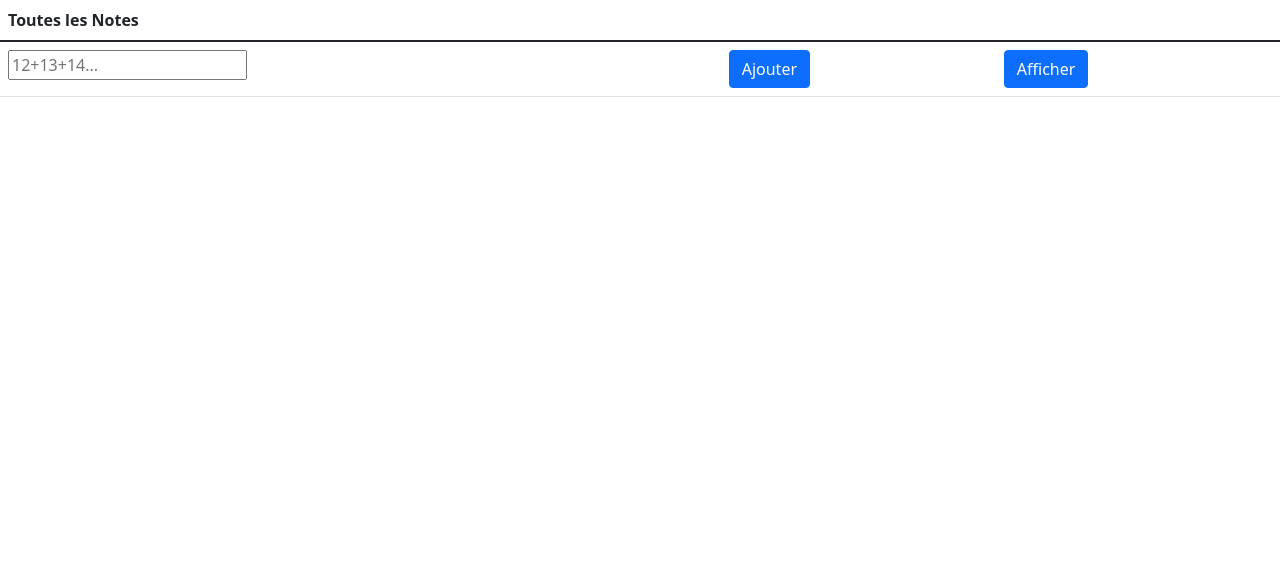
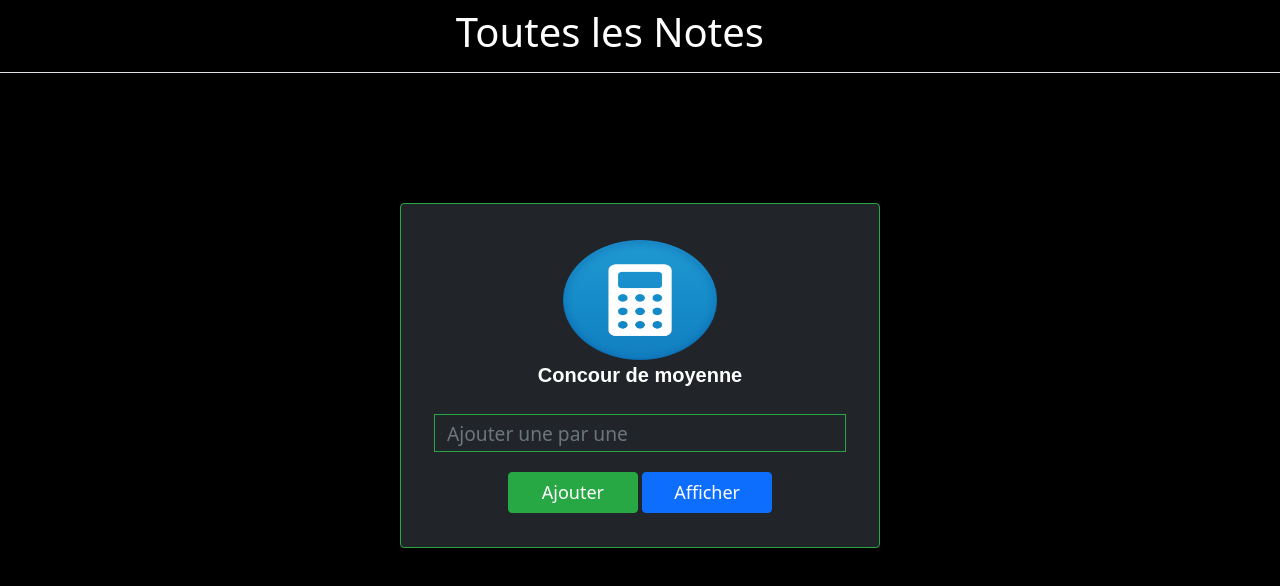
Before and after one commit to Baroudis/Gestion-des-moyennes, a plain HTML site: page index.html in a window 1280 px wide. Drawn offline with nearby package versions, Linux system fonts and the light colour scheme.

Commit message:
ajout des couleurs

```diff
--- a/index.html
+++ b/index.html
@@ -9,6 +9,8 @@
     <!-- bootstrap css -->
     <link rel="stylesheet" href="https://cdn.jsdelivr.net/npm/bootstrap@5.1.3/dist/css/bootstrap.min.css"
         integrity="sha384-1BmE4kWBq78iYhFldvKuhfTAU6auU8tT94WrHftjDbrCEXSU1oBoqyl2QvZ6jIW3" crossorigin="anonymous">
+    <!-- Fontawasome -->
+    <link rel="stylesheet" href="https://use.fontawesome.com/releases/v5.5.0/css/all.css">
     <!-- CSS Perso -->
     <link rel="stylesheet" href="style.css">
     <!-- JS Perso -->
@@ -26,7 +28,7 @@
         <thead>
             <tr>
                 <th>
-                    Toutes les Notes
+                    <h1>Toutes les Notes</h1>
                 </th>
                 <th>
 
@@ -36,21 +38,53 @@
         </thead>
         <tbody>
             <!-- <th><input type="text" id="nomA" value=""></th> -->
-            <th><input type="text" id="notesA" value="" placeholder="12+13+14..." pattern="[0-9]"></th>
+            <!-- <th><input type="text" id="notesA" value="" placeholder="12+13+14..." pattern="[0-9]"></th> -->
             <!-- <th><input type="text" id="demo" value=""></th> -->
-            <th><button type="button" class="btn btn-primary" value="" onclick="ajouterVal()">Ajouter</button></th>
-            <th><button type="button" class="btn btn-primary" value="" onclick="afficherval()">Afficher</button></th>
+            <!-- <th><button type="button" class="btn btn-primary" value="" onclick="ajouterVal()">Ajouter</button></th> -->
+            <!-- <th><button type="button" class="btn btn-primary" value="" onclick="afficherval()">Afficher</button></th> -->
+        </tbody>
+    </table>
+    <!-- <P id="demo"></P> -->
+    <!-- <p id="loop"></p> -->
+    <!-- <p id="final"></p> -->
 
-        </tbody>
+
+    <div class="container" id="ap" >
+        <div class="card card-login mx-auto text-center bg-dark">
+            <div class="card-header mx-auto bg-dark">
+                <span><img src="img/calcul.png" class="w-75 ret" alt="Logo"></span><br />
+                <span class="logo_title mt-5"> Concour de moyenne </span>
+            </div>
+            <div class="card-body">
+                <form>
+                    <div class="input-group form-group">
+                        <div class="input-group-prepend">
+                        </div>
+                        <input type="text" id="notesA" class="form-control" value="" placeholder="Ajouter une par une"
+                            pattern="[0-9]">
+                        <P id="demo"></P>
+                        <!-- <input type="text" name="email" class="form-control" placeholder="Notes"> -->
+                    </div>
+                    <div class="form-group log">
+                        <input type="button" value="Ajouter" onclick="ajouterVal()"
+                            class="btn btn-outline-danger float-right login_btn">
+                        <input type="button" value="Afficher" onclick="afficherval()"
+                            class="btn btn-primary float-right login_btn">
+                    </div>
+
+                </form>
+            </div>
+        </div>
+    </div>
+
+    <table class="table table-dark" id="loop">
+
+        <!-- <button type="button" class="btn btn-primary d-none" value="" >Retour</button> -->
 
     </table>
-
-    <P id="demo"></P>
-    <p id="loop"></p>
-    <p id="final"></p>
-
 
 </body>
 
 <script src="main.js"></script>
+
 </html>
--- a/main.js
+++ b/main.js
@@ -17,11 +17,11 @@ function ajouterVal() {
         tousaffi = ""
 
         if (index + 1 == 1) {
-          tousaffi += document.getElementById("demo").innerHTML = `<p>Vous avez ajouté le${index + 1}er chiffre  qui est ${item}     </p>`
+          tousaffi += document.getElementById("demo").innerHTML = `<p>Vous avez ajouté le ${index + 1}er chiffre  qui est ${item}     </p>`
 
           console.log(tousaffi)
         } else {
-          document.getElementById("demo").innerHTML = `<p> ${index + 1}em :  qui est ${item}     </p>`
+          document.getElementById("demo").innerHTML = `<p>Vous avez ajouté le ${index + 1}em chiffre qui est ${item}     </p>`
         }
         console.log(item, index + 1);
         console.log(montableau)
@@ -37,6 +37,8 @@ function ajouterVal() {
 
 
 function afficherval() {
+
+  document.getElementById('ap').classList.add("d-none");
 
   chaine = 0;
 
@@ -72,11 +74,19 @@ montableau.forEach(afficherT)
   document.getElementById("loop").innerHTML = para
 
   function afficherT(item, index){
-  para += index+1 + ": " + item +"<br>"
+
+    if(item < total){
+      para += "<tr class='red'><th>Moyenne numero : " + index+1 + "</th><td>" + item + "</td></tr>";
+      // console.log(item, total);
+      // console.log(para);
+    }else if(item == total){
+      para += `<tr class="orange"><th>Moyenne numero : ${index+1}</th><td>${item}</td></tr>`;
+      //console.log(item, total)
+    }else {
+      para += `<tr class="green"><th>Moyenne numero : ${index+1}</th><td>${item}</td></tr>`;
+    }
 
   }
-if(total > 10){
-  document.getElementById("final").innerHTML = `<p style="color:green"> Bravo vous avez plus que la moyenne avec le score de ${total}`
-}else{}
+
 
 }
--- a/style.css
+++ b/style.css
@@ -0,0 +1,119 @@
+body {
+    background: #000 !important;
+    /*background-color: #ced4da;*/
+}
+.card {
+    border: 1px solid #28a745;
+}
+.card-login {
+    margin-top: 130px;
+    padding: 18px;
+    max-width: 30rem;
+}
+
+.card-header {
+    color: #fff;
+    background: #ff0000;
+    font-family: sans-serif;
+    font-size: 20px;
+    font-weight: 600 !important;
+    margin-top: 10px;
+    border-bottom: 0;
+}
+
+.input-group-prepend span{
+    width: 50px;
+    background-color: #ff0000;
+    color: #fff;
+    border:0 !important;
+}
+
+input:focus{
+    outline: 0 0 0 0  !important;
+    box-shadow: 0 0 0 0 !important;
+}
+
+.login_btn{
+    width: 130px;
+}
+
+.login_btn:hover{
+    color: #fff;
+    background-color: #ff0000;
+}
+
+.btn-outline-danger {
+    color: #fff;
+    font-size: 18px;
+    background-color: #28a745;
+    background-image: none;
+    border-color: #28a745;
+}
+.btn-primary{
+    font-size: 18px;
+    background-image: none;
+}
+
+.form-control {
+    display: block;
+    width: 100%;
+    height: calc(2.25rem + 2px);
+    padding: 0.375rem 0.75rem;
+    font-size: 1.2rem;
+    line-height: 1.6;
+    color: #28a745;
+    background-color: transparent;
+    background-clip: padding-box;
+    border: 1px solid #28a745;
+    border-radius: 0;
+    transition: border-color 0.15s ease-in-out, box-shadow 0.15s ease-in-out;
+}
+
+.input-group-text {
+    display: -ms-flexbox;
+    display: flex;
+    -ms-flex-align: center;
+    align-items: center;
+    padding: 0.375rem 0.75rem;
+    margin-bottom: 0;
+    font-size: 1.5rem;
+    font-weight: 700;
+    line-height: 1.6;
+    color: #495057;
+    text-align: center;
+    white-space: nowrap;
+    background-color: #e9ecef;
+    border: 1px solid #ced4da;
+    border-radius: 0;
+}
+.ret{
+height: 120px;
+}
+.log{
+    margin-top: 20px;
+}
+p{
+    color:white;
+    margin-left: 10px;
+    font-family: Georgia, serif;
+}
+ h1{
+    color: white;
+    text-align: center;
+}
+.red{
+    color: #ff0000 !important;
+}
+.green{
+    color : green;
+}
+.orange{
+    color : orange;
+}
+td, tr{
+    text-align: center;
+}
+#loop{
+    width:500px;
+    margin-left: 50px;
+}
```
Also changed, not shown: img/calcul.png (added). Lines whose indentation alone changed are shown as unchanged.
